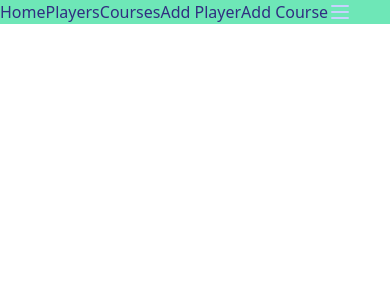
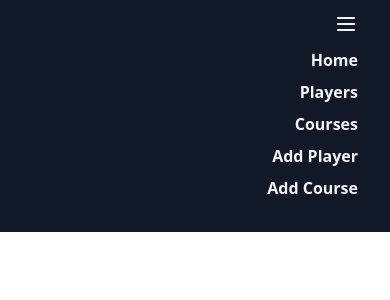
Before and after one commit to jason-moritz/pocket-caddie, a React (Create React App) app in the folder client/: page / in a window 390 px wide. Both pictures are taken after a click on the button 340 px from the left and 12 px from the top of the page. Shown: the top 300 px of the page. Built offline with nearby package versions, Linux system fonts and the light colour scheme; no server answers.

Commit message:
basic hamburger nav menu added

```diff
--- a/client/src/App.js
+++ b/client/src/App.js
@@ -4,7 +4,7 @@ import Routes from "./components/Routes";
 
 function App() {
   return (
-    <div className="App bg-green-300 text-indigo-900 max-h-full max-w-screen-xl m-auto">
+    <div className="App bg-gray-900 text-gray-100 max-h-full max-w-screen-xl m-auto">
       <div>
         <Navbar />
       </div>
--- a/client/src/components/Navbar.jsx
+++ b/client/src/components/Navbar.jsx
@@ -1,19 +1,32 @@
+import { useState } from "react";
 import { Link } from "react-router-dom";
 
 export default function Navbar() {
+    const [toggle, setToggle] = useState(false);
+
+    const handleClick = () => {
+        setToggle((prevToggle) => !prevToggle);
+    }
+
     return (
-        <div className="flex items-center content-end">
-            <Link to="/">Home</Link>
-            <Link to="/players">Players</Link>
-            <Link to="/courses">Courses</Link>
-            <Link to="/addplayer">Add Player</Link>
-            <Link to="/addcourse">Add Course</Link>
-            <button class="fill-current hover: text-indigo-200 focus:outline-none">
-                <svg xmlns="http://www.w3.org/2000/svg" className="h-6 w-6" fill="none" viewBox="0 0 24 24" stroke="currentColor">
-                    <path strokeLinecap="round" strokeLinejoin="round" strokeWidth={2} d="M4 6h16M4 12h16M4 18h16" />
-                </svg>
-            </button>
-
-        </div>
+        <header className="container flex-col items-center px-4 py-3">
+            <div className="flex place-content-end px-4">
+                <button onClick={handleClick} class="h-6 w-6 fill-current text-gray-300 hover: text-gray-100 focus:text-gray-100 focus:outline-none">
+                    <svg xmlns="http://www.w3.org/2000/svg" className="h-6 w-6" fill="none" viewBox="0 0 24 24" stroke="currentColor">
+                        <path strokeLinecap="round" strokeLinejoin="round" strokeWidth={2} d="M4 6h16M4 12h16M4 18h16" />
+                    </svg>
+                </button>
+            </div>
+            {toggle === true ?
+            <div className="px-2 pt-2 pb-4">
+                <Link className="flex place-content-end block px-2 py-1 font-semibold hover:bg-gray-800 rounded"to="/">Home</Link>
+                <Link className="flex place-content-end block px-2 py-1 font-semibold hover:bg-gray-800 rounded"to="/players">Players</Link>
+                <Link className="flex place-content-end block px-2 py-1 font-semibold hover:bg-gray-800 rounded"to="/courses">Courses</Link>
+                <Link className="flex place-content-end block px-2 py-1 font-semibold hover:bg-gray-800 rounded"to="/addplayer">Add Player</Link>
+                <Link className="flex place-content-end block px-2 py-1 font-semibold hover:bg-gray-800 rounded"to="/addcourse">Add Course</Link>
+            </div>
+            :
+            null}
+        </header>
     )
 }
```
